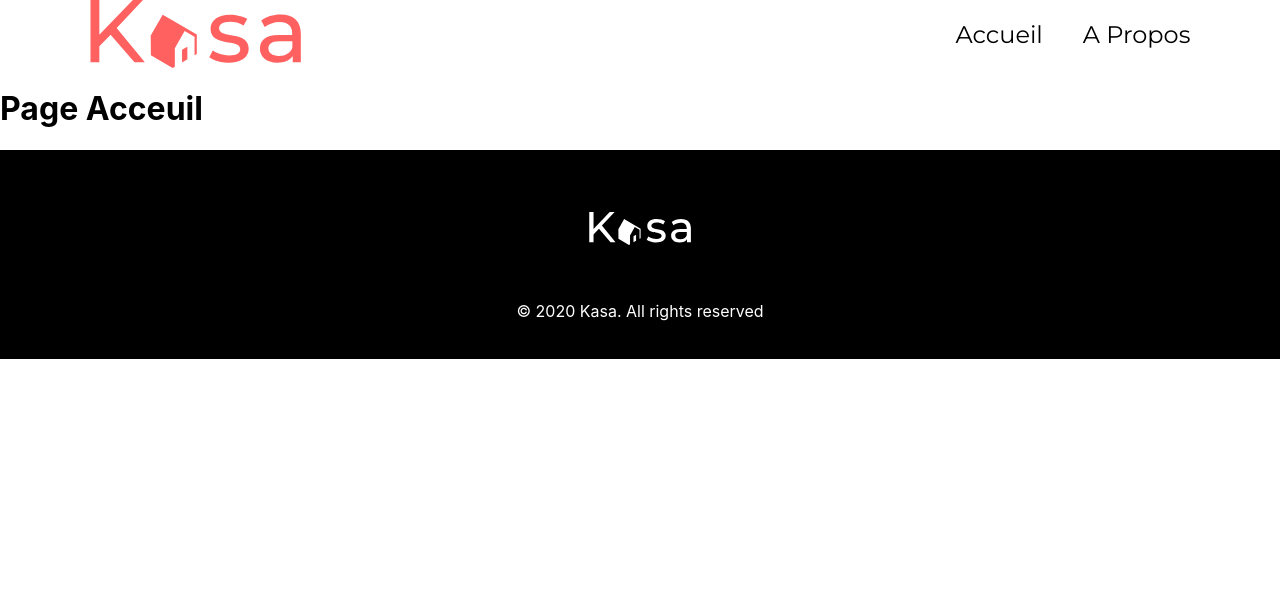
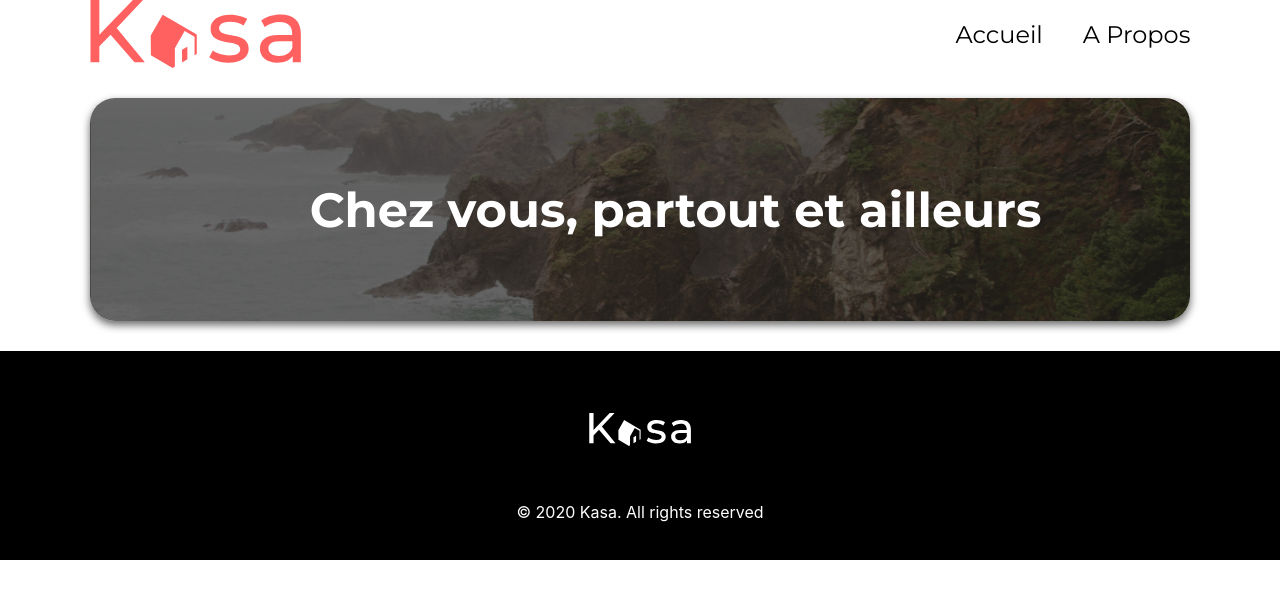
Before and after one commit to ClemRx14/kasafr, a React (Create React App) app: page / in a window 1280 px wide. Shown: the top 598 px of the page. Built offline with nearby package versions, Linux system fonts and the light colour scheme.

Commit message:
composant bannière ajouté

```diff
--- a/src/App.css
+++ b/src/App.css
@@ -1,4 +1,7 @@
 @import url('https://fonts.googleapis.com/css2?family=Montserrat:wght@400;700&display=swap');
+
+/* Composants Header et Footer */
+
 header {
     width: 86%;
     margin: 0 auto;
@@ -37,3 +40,44 @@ footer {
     width: 8%;
     margin: 40px;
 }
+
+
+/* Composant bannière */
+
+.bannierecontainer {
+    position: relative;
+    width: 86%;
+    height: 223px;
+    margin: 30px auto;
+    border-radius: 25px;
+    overflow: hidden;
+    display: flex;
+    align-items: center;
+    justify-content: center;
+    box-shadow: 0px 4px 8px rgba(0, 0, 0, 0.6);
+}
+
+.banniere {
+    width: 100%;
+    height: 100%;
+    background-size: cover;
+    background-position: center;
+    position: absolute;
+    z-index: 0;
+}
+
+.bannierehome {
+    background-image: url(/public/images/banniere1.png);
+    filter: brightness(40%);
+}
+
+.titrebanniere {
+    font-family: 'Montserrat';
+    font-weight: 700;
+    font-size: 48px;
+    color: white;
+    position: relative;
+    z-index: 1;
+    width: 60%;
+    text-wrap: nowrap;
+}
--- a/src/App.js
+++ b/src/App.js
@@ -4,8 +4,8 @@ import Home from './Home';
 import About from './About';
 import Error from './Error';
 import Logement from './Logement';
-import Header from './Header';
-import Footer from './Footer';
+import Header from './Composants/Header';
+import Footer from './Composants/Footer';
 
 
 function App() {
--- /dev/null
+++ b/src/Composants/Banner.js
@@ -0,0 +1,12 @@
+import React from 'react';
+
+const Banner = ({ titre, className }) => {
+    return (
+        <div className="bannierecontainer">
+            <div className={`banniere ${className}`}></div>
+            <h1 className='titrebanniere'>{titre}</h1>
+        </div>
+    );
+};
+
+export default Banner;
--- a/src/Header.js
+++ b/src/Composants/Header.js
@@ -11,7 +11,6 @@ function Header() {
             <li><Link to="/about">A Propos</Link></li>
             </ul>
         </nav>
-
     </header>
   );
 }
--- a/src/Home.js
+++ b/src/Home.js
@@ -1,9 +1,15 @@
 import React from 'react';
+import Banner from './Composants/Banner';
 
 function Home() {
   return (
-  <h1>Page Acceuil</h1>
+  <div>
+    <Banner
+    titre="Chez vous, partout et ailleurs"
+    className="bannierehome"
+     />
+  </div>
   );
-}
+};
 
 export default Home;
```
Also changed, not shown: public/images/banniere1.png (added), src/Composants/Footer.js (renamed from src/Footer.js).
